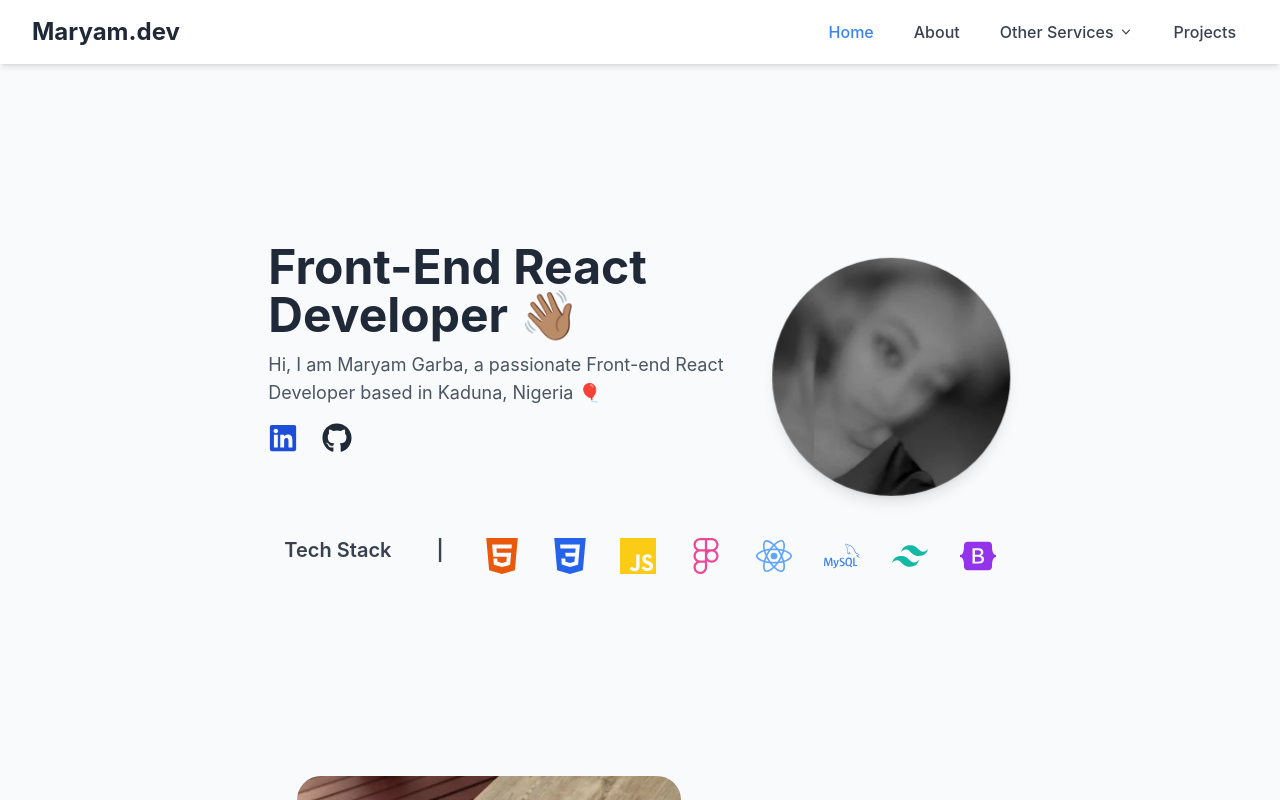
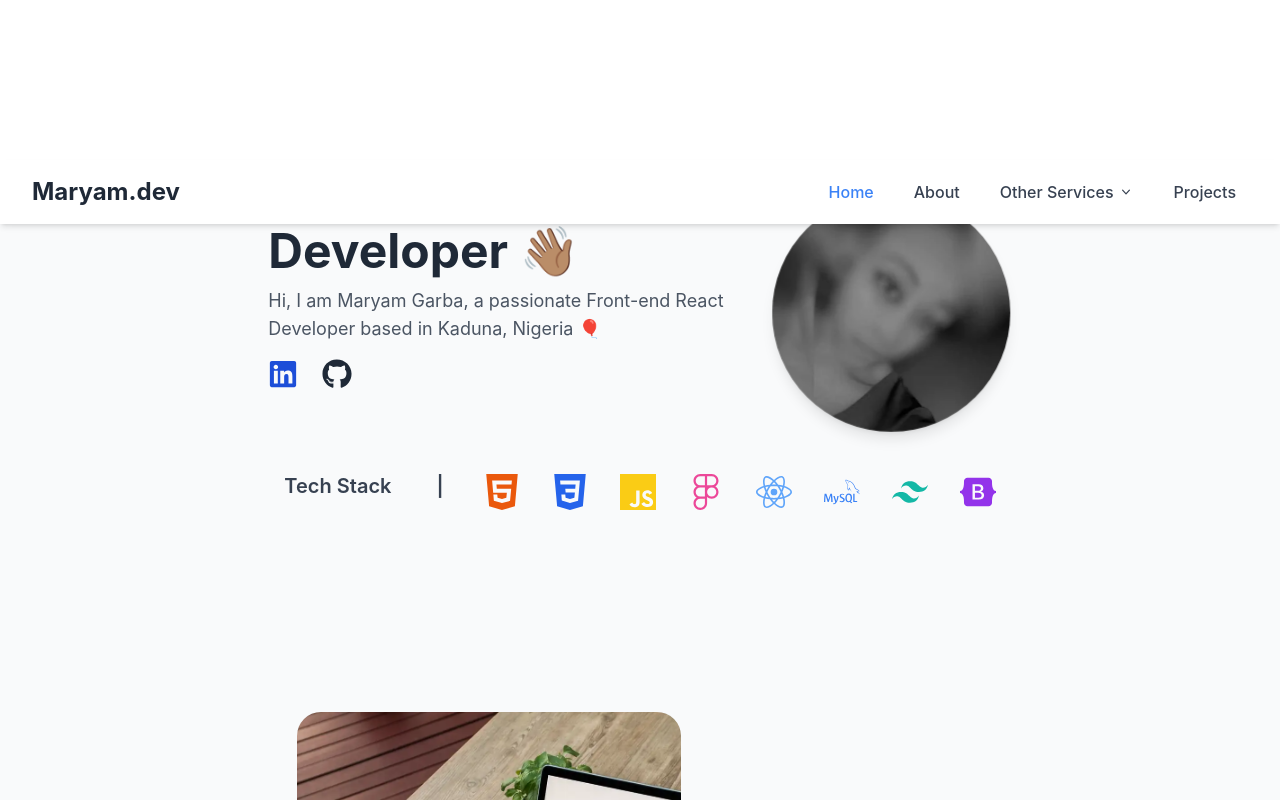
Before and after one commit to masha-a-m/maryam-garba-portfolio, a React (Create React App) app: page / in a window 1280 px wide. Shown: the top 800 px of the page. Built offline with nearby package versions, Linux system fonts and the light colour scheme.

Commit message:
initial commit

```diff
--- a/src/App.js
+++ b/src/App.js
@@ -9,7 +9,7 @@ const App = () => {
   return (
     <Router>
       <Navbar />
-      <div className="pt-16 bg-gray-50"> {/* Padding to prevent content being hidden behind the fixed navbar */}
+      <div className="bg-gray-50"> {/* Padding to prevent content being hidden behind the fixed navbar */}
         <Routes>
           <Route path="/" element={<Home />} />
           <Route path="/about" element={<About />} />
```
